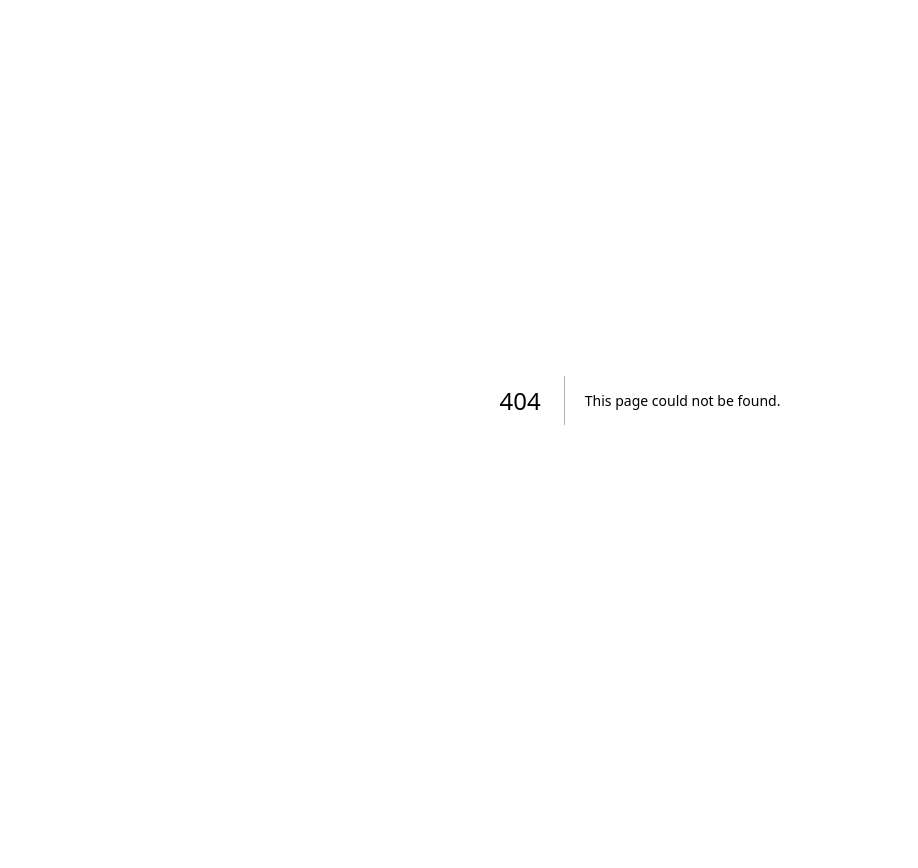
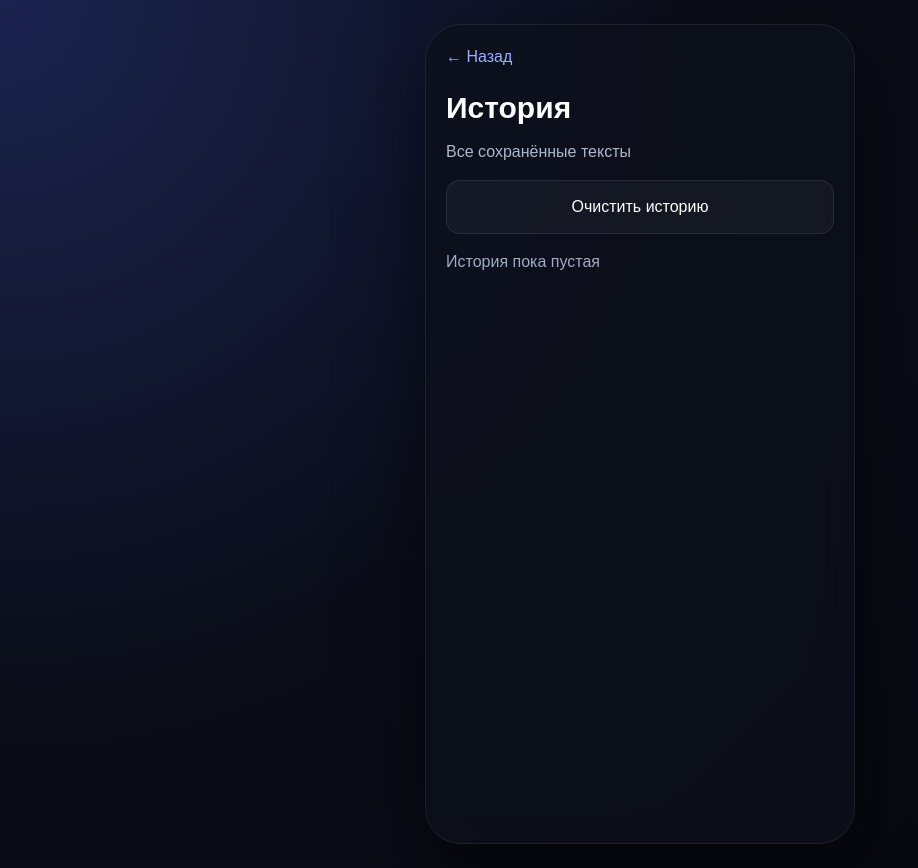
Before and after one commit to wallcraftmz-sys/ai-business-app, a Next.js app: page /history in a window 1280 px wide. Before the commit this address had no page. Shown: the whole page, without its empty margins (0-918 px from the left). Before the commit the page ends 800 px from the top, so only its background shows below. Built offline with nearby package versions, Linux system fonts and the light colour scheme.

Commit message:
split categories into separate pages and add full history

```diff
--- a/app/generate/GenerateClient.tsx
+++ b/app/generate/GenerateClient.tsx
@@ -4,13 +4,18 @@ import { useState } from "react";
 import { useRouter } from "next/navigation";
 
 type Props = {
-  initialType: string;
+  fixedType: string;
+  title: string;
+  subtitle: string;
 };
 
-export default function GenerateClient({ initialType }: Props) {
+export default function GenerateClient({
+  fixedType,
+  title,
+  subtitle,
+}: Props) {
   const router = useRouter();
 
-  const [type, setType] = useState(initialType || "реклама");
   const [topic, setTopic] = useState("");
   const [details, setDetails] = useState("");
   const [language, setLanguage] = useState("ru");
@@ -28,7 +33,7 @@ export default function GenerateClient({ initialType }: Props) {
           "Content-Type": "application/json",
         },
         body: JSON.stringify({
-          type,
+          type: fixedType,
           topic,
           details,
           tone: "продающий",
@@ -50,7 +55,7 @@ export default function GenerateClient({ initialType }: Props) {
       history.unshift({
         text: data.text,
         topic,
-        type,
+        type: fixedType,
         language,
         date: new Date().toISOString(),
       });
@@ -125,7 +130,7 @@ export default function GenerateClient({ initialType }: Props) {
           </div>
 
           <h1 style={{ fontSize: 30, margin: 0, fontWeight: 800 }}>
-            Генерация текста
+            {title}
           </h1>
 
           <p
@@ -136,28 +141,9 @@ export default function GenerateClient({ initialType }: Props) {
               lineHeight: 1.5,
             }}
           >
-            Создай текст с помощью AI
+            {subtitle}
           </p>
         </div>
-
-        <select
-          value={type}
-          onChange={(e) => setType(e.target.value)}
-          style={{
-            width: "100%",
-            padding: 14,
-            borderRadius: 14,
-            border: "1px solid rgba(255,255,255,0.08)",
-            background: "rgba(255,255,255,0.04)",
-            color: "white",
-            marginBottom: 12,
-          }}
-        >
-          <option value="реклама">Реклама</option>
-          <option value="ответ">Ответ клиенту</option>
-          <option value="описание">Описание товара</option>
-          <option value="email">Email</option>
-        </select>
 
         <select
           value={language}
@@ -180,7 +166,7 @@ export default function GenerateClient({ initialType }: Props) {
         <input
           value={topic}
           onChange={(e) => setTopic(e.target.value)}
-          placeholder="Тема (например: доставка мебели)"
+          placeholder="Тема"
           style={{
             width: "100%",
             padding: 14,
--- /dev/null
+++ b/app/generate/ad/page.tsx
@@ -0,0 +1,11 @@
+import GenerateClient from "../GenerateClient";
+
+export default function AdPage() {
+  return (
+    <GenerateClient
+      fixedType="реклама"
+      title="Реклама"
+      subtitle="Создай рекламный текст с помощью AI"
+    />
+  );
+}
--- /dev/null
+++ b/app/generate/email/page.tsx
@@ -0,0 +1,11 @@
+import GenerateClient from "../GenerateClient";
+
+export default function EmailPage() {
+  return (
+    <GenerateClient
+      fixedType="email"
+      title="Email"
+      subtitle="Создай письмо клиенту с помощью AI"
+    />
+  );
+}
--- /dev/null
+++ b/app/generate/product/page.tsx
@@ -0,0 +1,11 @@
+import GenerateClient from "../GenerateClient";
+
+export default function ProductPage() {
+  return (
+    <GenerateClient
+      fixedType="описание"
+      title="Описание товара"
+      subtitle="Создай описание товара с помощью AI"
+    />
+  );
+}
--- /dev/null
+++ b/app/generate/reply/page.tsx
@@ -0,0 +1,11 @@
+import GenerateClient from "../GenerateClient";
+
+export default function ReplyPage() {
+  return (
+    <GenerateClient
+      fixedType="ответ"
+      title="Ответ клиенту"
+      subtitle="Подготовь ответ клиенту с помощью AI"
+    />
+  );
+}
--- /dev/null
+++ b/app/history/page.tsx
@@ -0,0 +1,121 @@
+"use client";
+
+import { useEffect, useState } from "react";
+import { useRouter } from "next/navigation";
+
+type HistoryItem = {
+  text: string;
+  topic: string;
+  type: string;
+  language?: string;
+  date: string;
+};
+
+export default function HistoryPage() {
+  const router = useRouter();
+  const [history, setHistory] = useState<HistoryItem[]>([]);
+
+  useEffect(() => {
+    const saved = JSON.parse(localStorage.getItem("history") || "[]");
+    setHistory(saved);
+  }, []);
+
+  function clearHistory() {
+    localStorage.removeItem("history");
+    setHistory([]);
+  }
+
+  return (
+    <main
+      style={{
+        minHeight: "100vh",
+        background:
+          "radial-gradient(circle at top left, #1b2450 0%, #0a0d18 45%, #05070d 100%)",
+        display: "flex",
+        justifyContent: "center",
+        alignItems: "center",
+        padding: "24px 16px",
+        color: "white",
+      }}
+    >
+      <div
+        style={{
+          width: "100%",
+          maxWidth: 430,
+          minHeight: 820,
+          borderRadius: 36,
+          padding: 20,
+          background: "rgba(13, 17, 27, 0.82)",
+          border: "1px solid rgba(255,255,255,0.08)",
+          boxShadow: "0 30px 80px rgba(0,0,0,0.55)",
+          backdropFilter: "blur(18px)",
+        }}
+      >
+        <div
+          onClick={() => router.push("/home")}
+          style={{
+            marginBottom: 16,
+            cursor: "pointer",
+            color: "#9db0ff",
+            fontSize: 16,
+          }}
+        >
+          ← Назад
+        </div>
+
+        <h1 style={{ fontSize: 30, margin: 0, fontWeight: 800, marginBottom: 10 }}>
+          История
+        </h1>
+
+        <p style={{ color: "#aeb7cb", marginTop: 0, marginBottom: 16 }}>
+          Все сохранённые тексты
+        </p>
+
+        <button
+          onClick={clearHistory}
+          style={{
+            width: "100%",
+            padding: 14,
+            borderRadius: 14,
+            border: "1px solid rgba(255,255,255,0.08)",
+            background: "rgba(255,255,255,0.04)",
+            color: "white",
+            marginBottom: 16,
+            cursor: "pointer",
+          }}
+        >
+          Очистить историю
+        </button>
+
+        <div style={{ display: "grid", gap: 12 }}>
+          {history.length === 0 ? (
+            <div style={{ color: "#9eabc3" }}>История пока пустая</div>
+          ) : (
+            history.map((item, i) => (
+              <div
+                key={i}
+                style={{
+                  background: "rgba(255,255,255,0.04)",
+                  border: "1px solid rgba(255,255,255,0.06)",
+                  borderRadius: 18,
+                  padding: 14,
+                }}
+              >
+                <div style={{ fontWeight: 700, marginBottom: 6 }}>{item.type}</div>
+                <div style={{ color: "#b8c2d8", marginBottom: 6 }}>
+                  {item.topic || "Без темы"}
+                </div>
+                <div style={{ color: "#99a5bc", lineHeight: 1.6, marginBottom: 8 }}>
+                  {item.text}
+                </div>
+                <div style={{ color: "#7f8aa3", fontSize: 12 }}>
+                  {item.language || "ru"} • {new Date(item.date).toLocaleString()}
+                </div>
+              </div>
+            ))
+          )}
+        </div>
+      </div>
+    </main>
+  );
+}
--- a/app/home/page.tsx
+++ b/app/home/page.tsx
@@ -7,25 +7,25 @@ const cards = [
   {
     title: "Реклама",
     description: "Создать рекламный текст",
-    href: "/generate?type=реклама",
+    href: "/generate/ad",
     icon: "📢",
   },
   {
     title: "Ответ клиенту",
     description: "Подготовить ответ клиенту",
-    href: "/generate?type=ответ",
+    href: "/generate/reply",
     icon: "💬",
   },
   {
     title: "Описание товара",
     description: "Написать описание товара",
-    href: "/generate?type=описание",
+    href: "/generate/product",
     icon: "🏷️",
   },
   {
     title: "История",
     description: "Посмотреть прошлые тексты",
-    href: "#history",
+    href: "/history",
     icon: "🕘",
   },
 ];
```
